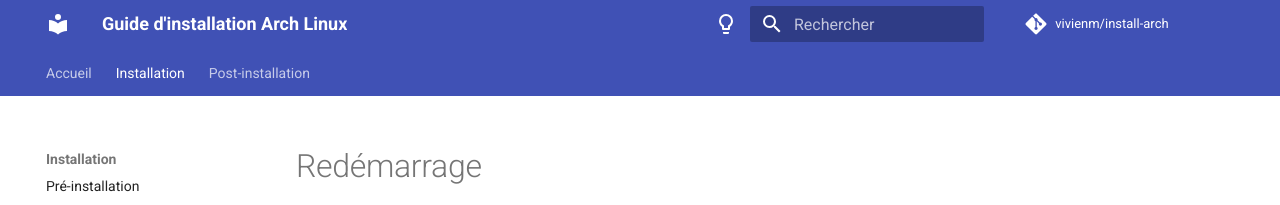
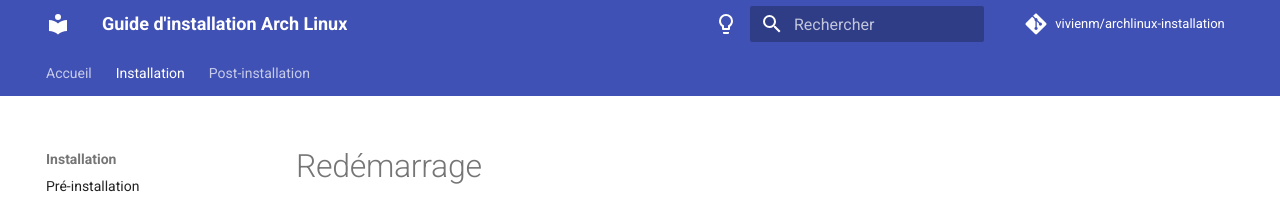
Before and after one commit to vivienm/archlinux-installation, an MkDocs documentation site: the page built from docs/installation/reboot.md, in a window 1280 px wide. Shown: the top 205 px of the page. Built offline with MkDocs 1.6.1 and Material for MkDocs 9.7.7, drawn with Linux system fonts in a browser that asks for light colours; comment, search, counter and statistics services are not loaded.

Commit message:
Rename project

```diff
--- a/mkdocs.yml
+++ b/mkdocs.yml
@@ -1,11 +1,11 @@
 site_name: Guide d'installation Arch Linux
-site_url: https://vivienm.github.io/install-arch/
+site_url: https://vivienm.github.io/archlinux-installation/
 site_author: Vivien Maisonneuve
 
 copyright: Vivien Maisonneuve
 
-repo_url: https://github.com/vivienm/install-arch
-repo_name: vivienm/install-arch
+repo_url: https://github.com/vivienm/archlinux-installation
+repo_name: vivienm/archlinux-installation
 
 nav:
 - Accueil: index.md
--- a/pyproject.toml
+++ b/pyproject.toml
@@ -1,5 +1,5 @@
 [tool.poetry]
-name = "install-arch"
+name = "archlinux-installation"
 version = "0.1.0"
 description = ""
 authors = ["Vivien Maisonneuve"]
```
Also changed, not shown: README.md (+1 -1 lines).
